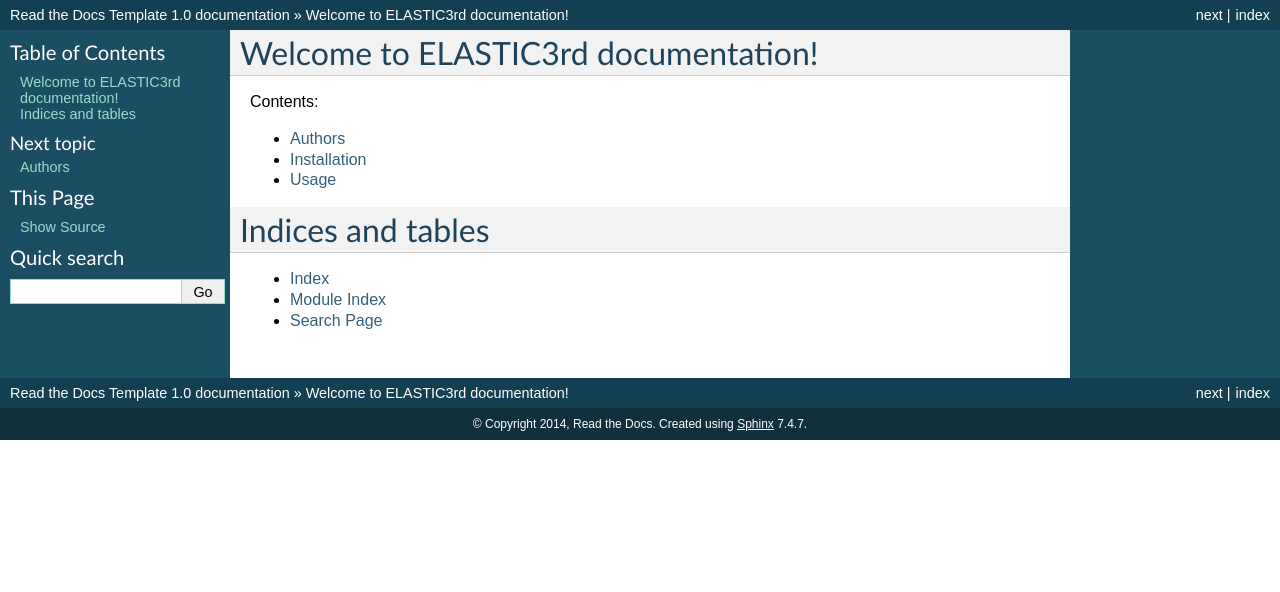
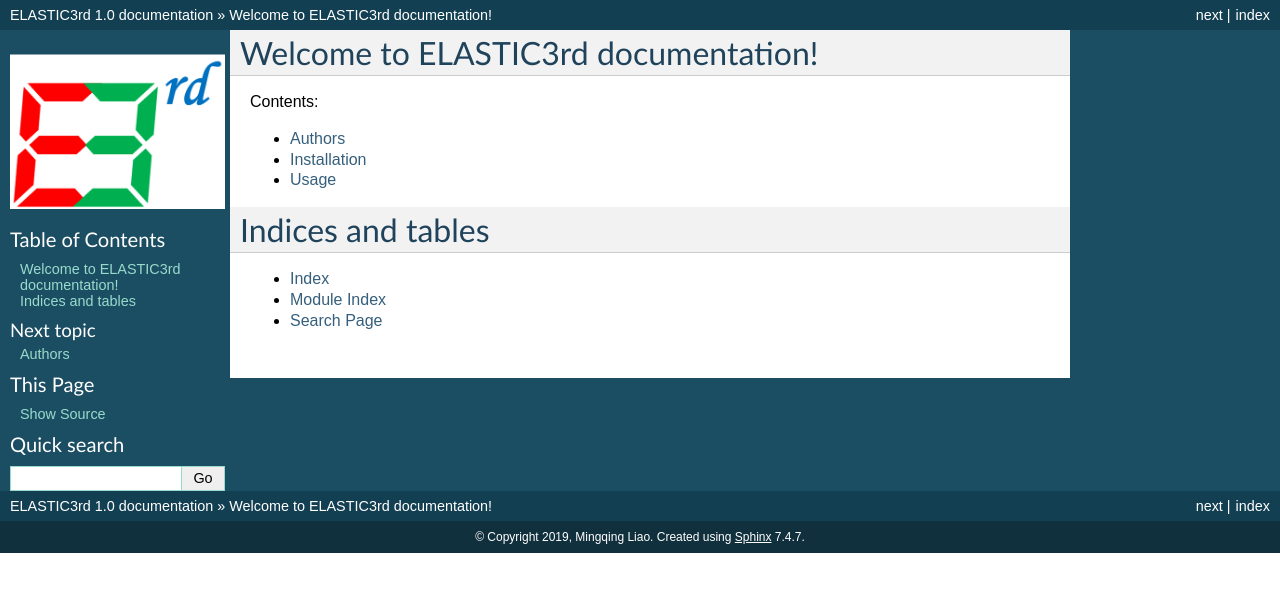
Before and after one commit to hitliaomq/ELASTIC3rd, a Sphinx documentation site: the page built from docs/index.rst, in a window 1280 px wide. Shown: the top 592 px of the page. Built offline with Sphinx 7.4.7, drawn with Linux system fonts in a browser that asks for light colours.

Commit message:
Test for docs

```diff
--- a/docs/conf.py
+++ b/docs/conf.py
@@ -43,8 +43,8 @@ source_suffix = '.rst'
 master_doc = 'index'
 
 # General information about the project.
-project = u'Read the Docs Template'
-copyright = u'2014, Read the Docs'
+project = u'ELASTIC3rd'
+copyright = u'2019, Mingqing Liao'
 
 # The version info for the project you're documenting, acts as replacement for
 # |version| and |release|, also used in various other places throughout the
@@ -117,7 +117,7 @@ html_theme = 'default'
 
 # The name of an image file (relative to this directory) to place at the top
 # of the sidebar.
-#html_logo = None
+html_logo = '../Elastic3rd_LOGO.png'
 
 # The name of an image file (within the static path) to use as favicon of the
 # docs.  This file should be a Windows icon file (.ico) being 16x16 or 32x32
```
